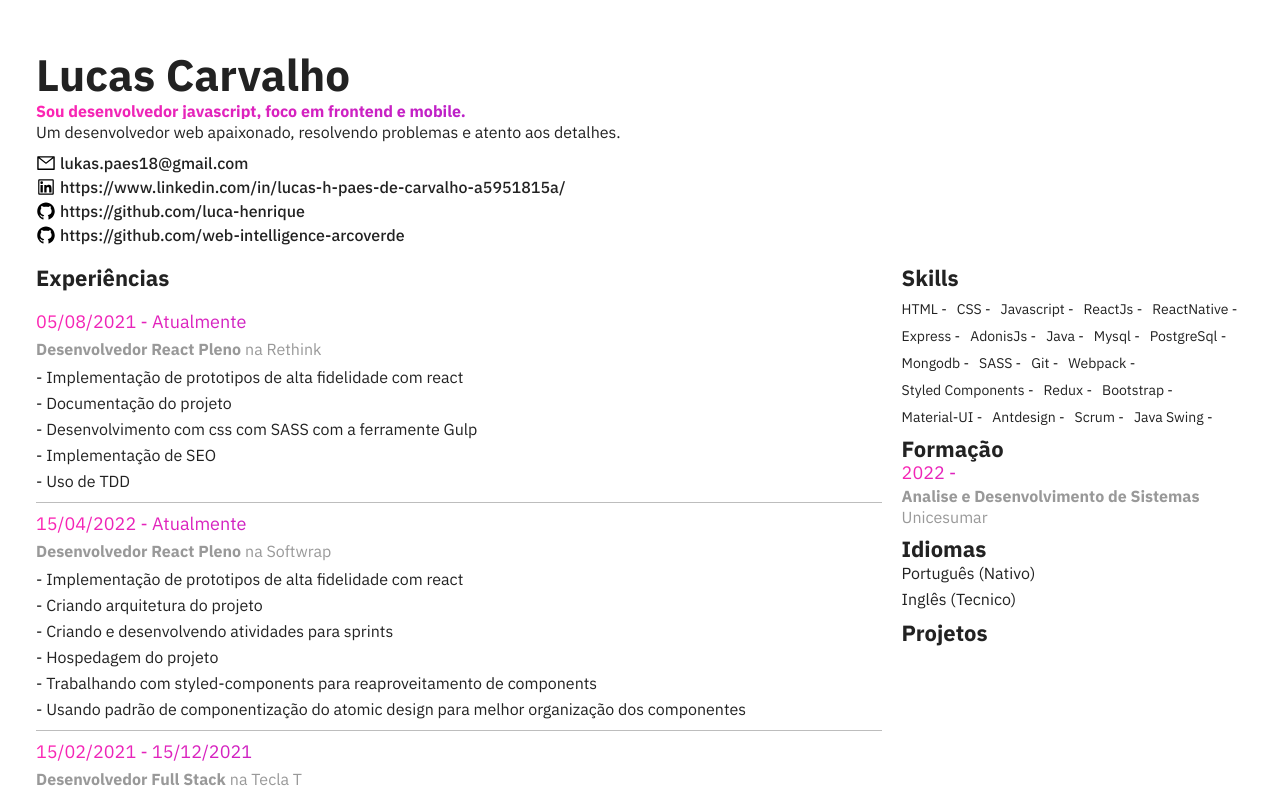
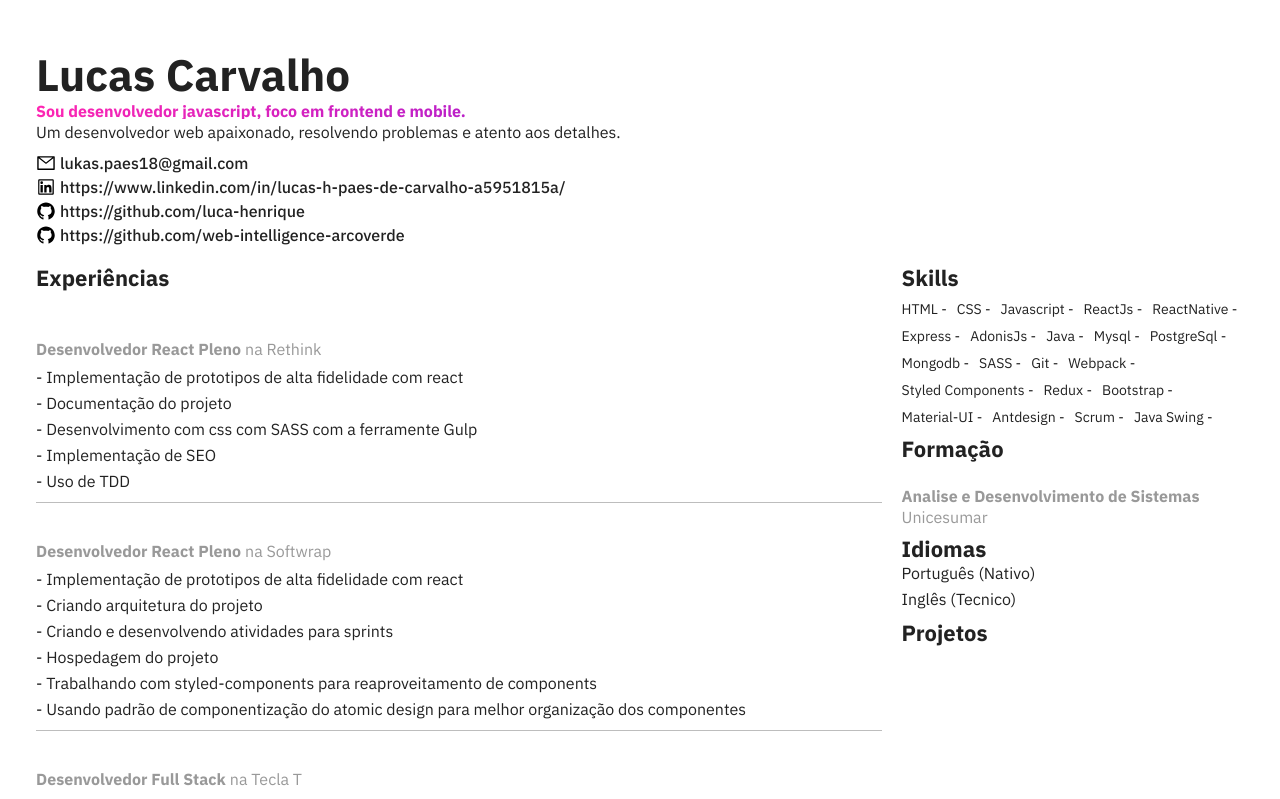
Before and after one commit to luca-henrique/curriculum, a React (Create React App) app: page / in a window 1280 px wide. Shown: the top 799 px of the page. Built offline with nearby package versions, Linux system fonts and the light colour scheme.

Commit message:
feature:atualizando cores do cv

```diff
--- a/src/components/atomic/Typography.js
+++ b/src/components/atomic/Typography.js
@@ -63,7 +63,6 @@ export const Date = styled.label`
   font-size: 18px;
   line-height: 22px;
 
-  background: linear-gradient(135deg, #ff26b2 0%, #851bd9 64.06%, #3f0fff 100%);
   -webkit-background-clip: text;
   -webkit-text-fill-color: transparent;
   background-clip: text;
```
